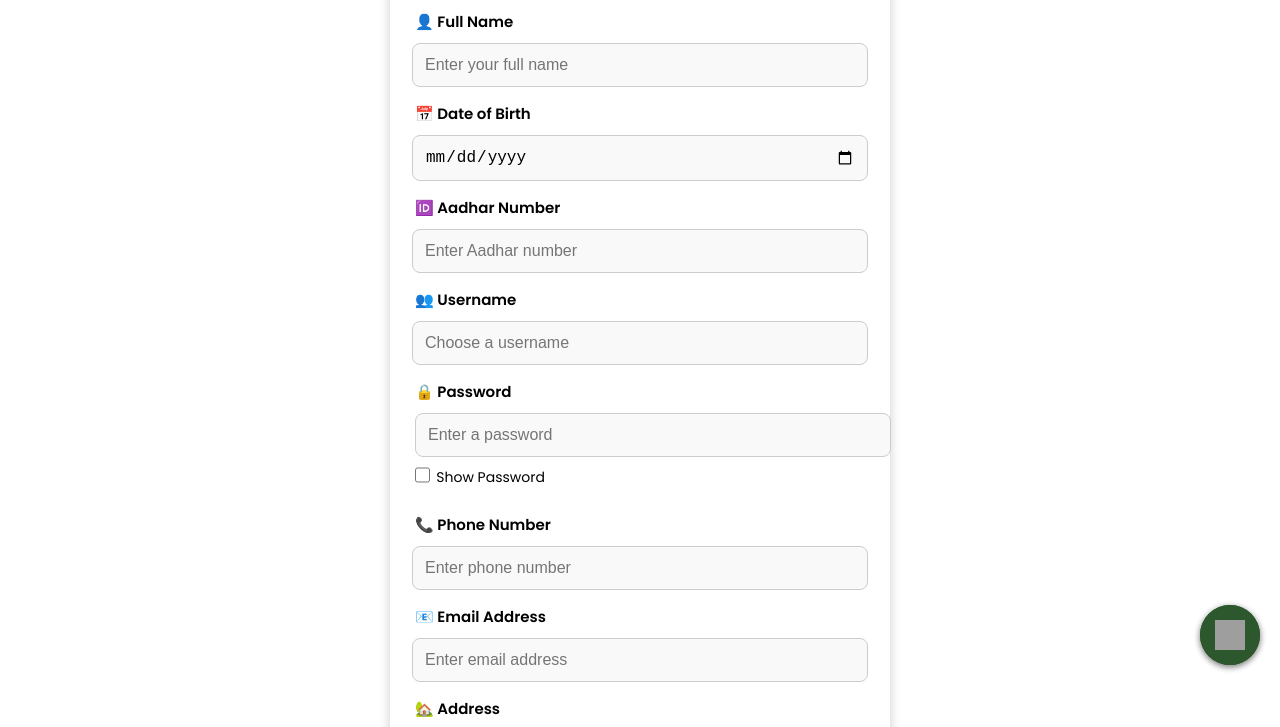
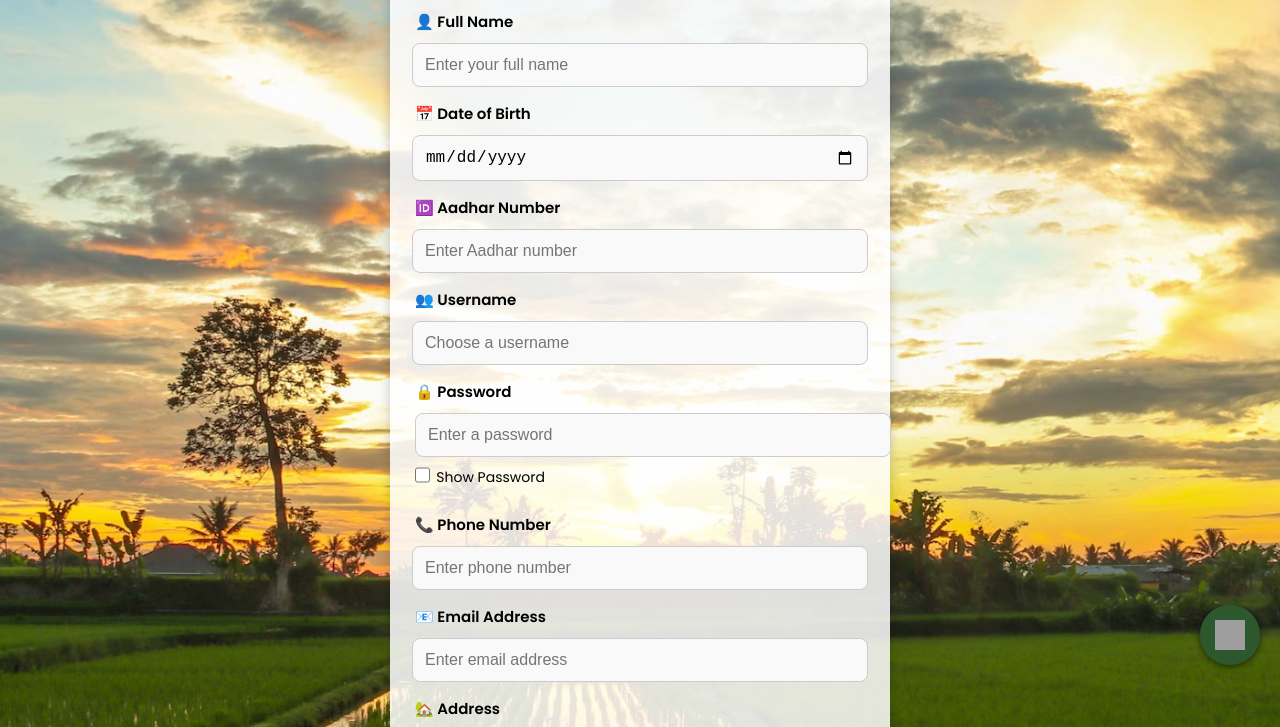
Before and after one commit to Madhumita-crypto/KrishiMitra, a plain HTML site: page registration_index.html in a window 1280 px wide. Shown: the part 115-842 px from the top of the page. Drawn offline with Linux system fonts and the light colour scheme; grey boxes are pictures that could not be loaded.

Commit message:
Update registration_styles.css

```diff
--- a/registration_styles.css
+++ b/registration_styles.css
@@ -1,7 +1,7 @@
 @import url('https://fonts.googleapis.com/css2?family=Poppins:wght@300;400;600&display=swap');
 
 body {
-  background-image: url('farmers.jpg');
+  background-image: url('photos/farmers.jpg');
   background-size: cover;
   background-repeat: no-repeat;
   background-position: center;
```
